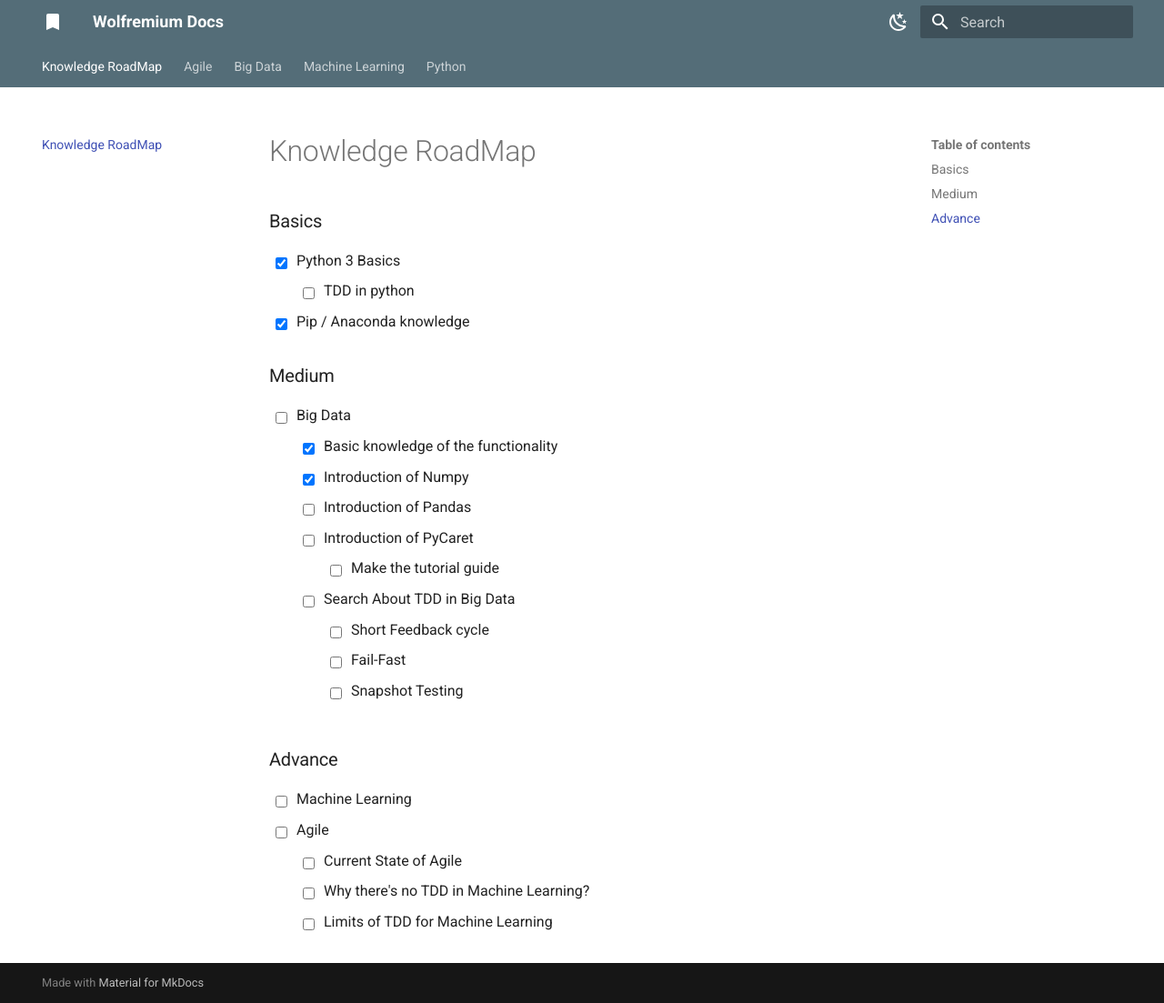
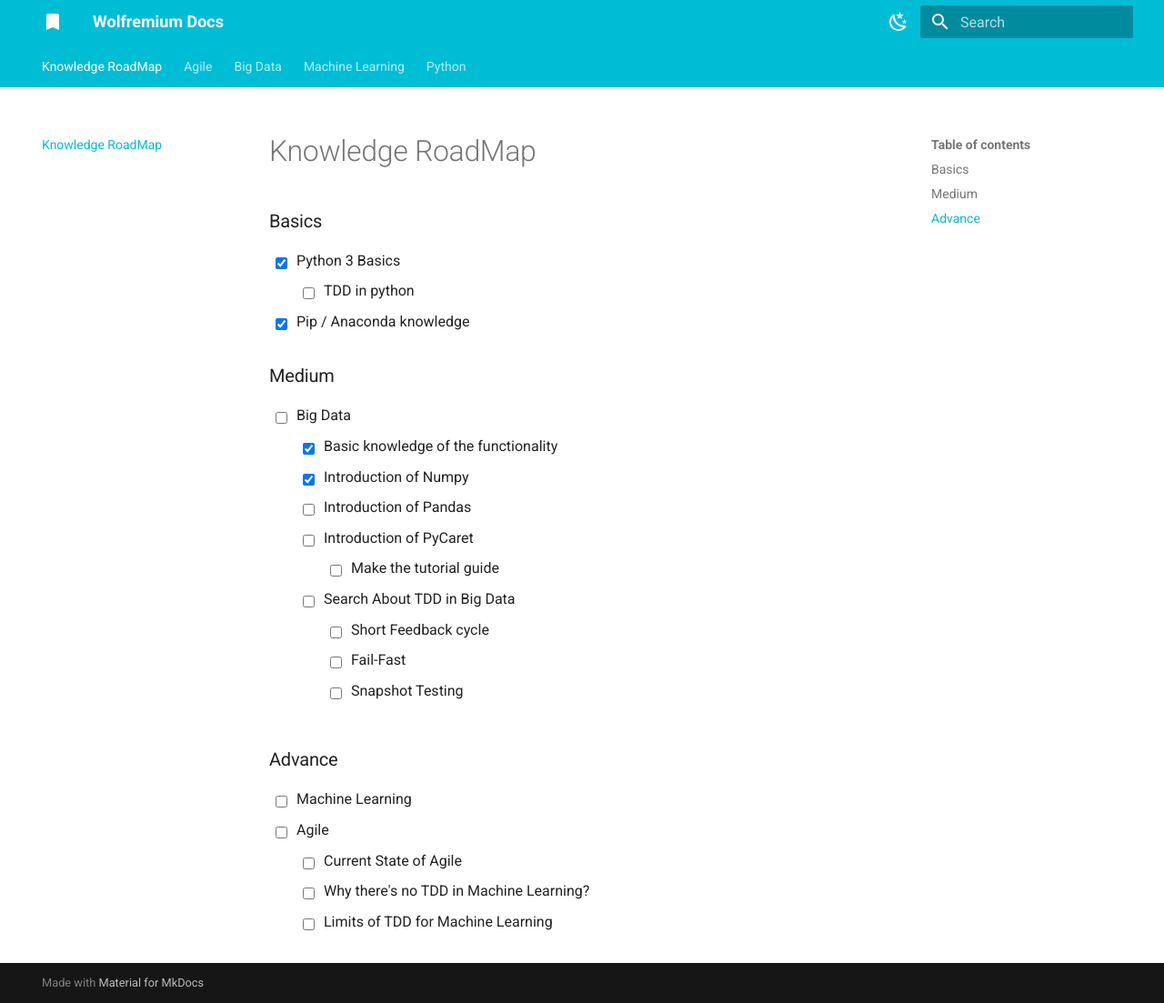
Before and after one commit to Wolfremium13/wolfremium-docs, an MkDocs documentation site: the page built from docs/index.md, in a window 1280 px wide and 1103 px high. Shown: the whole window at 91% size. Built offline with MkDocs 1.6.1 and Material for MkDocs 9.7.7, drawn with Linux system fonts in a browser that asks for light colours.

Commit message:
💄 Update page colors

```diff
--- a/mkdocs.yml
+++ b/mkdocs.yml
@@ -12,14 +12,14 @@ theme:
     repo: fontawesome/brands/git-alt
     logo: material/bookmark
   palette:
-
     - scheme: default
-      primary: blue grey
+      primary: cyan
       toggle:
         icon: material/weather-night
         name: Switch to dark mode
     - scheme: slate
-      primary: purple
+      primary: grey
+      accent: cyan
       toggle:
         icon: material/weather-sunny
         name: Switch to light mode
```
